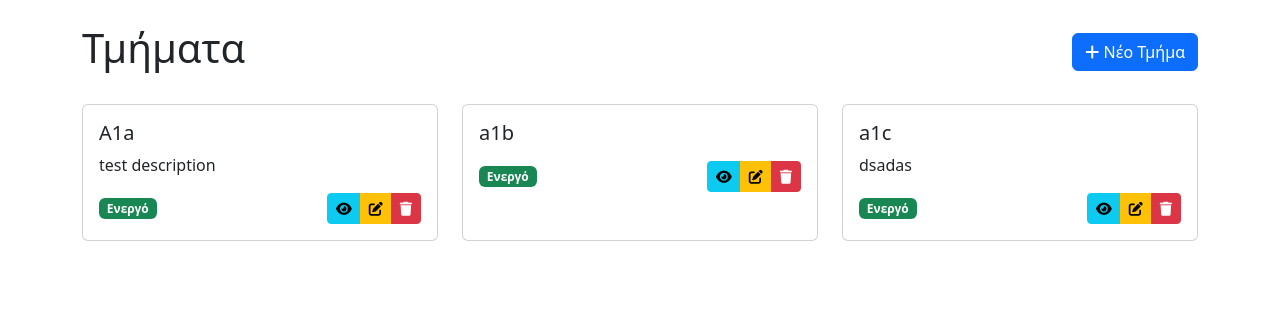
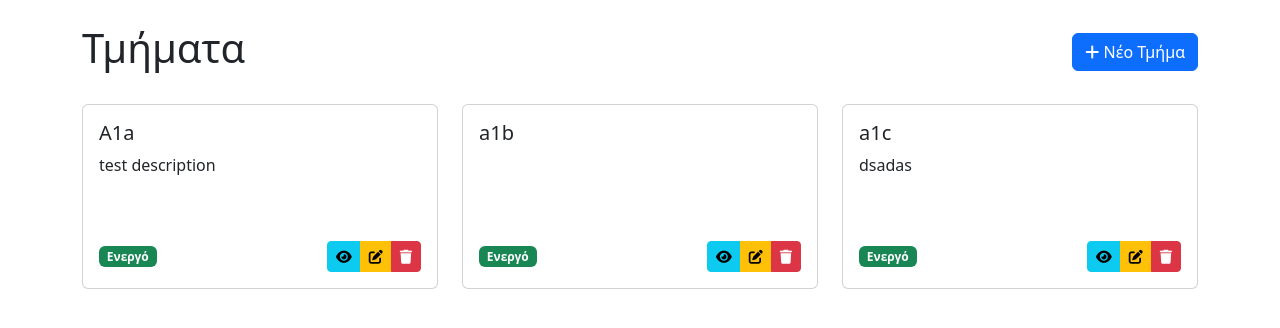
Before and after one commit to leonmarios/CustomSchoolPlugin, a Django app: page /classes/ in a window 1280 px wide. Shown: the part 56-384 px from the top of the page. Run offline with Django 5.2, Linux system fonts and the light colour scheme; a user stored in the database is signed in; data comes from the database, SQL or seed files in the repository.

Commit message:
Fix class card alignment with consistent heights

```diff
--- a/PegkapCMP/ddccsm/templates/classes/class_list.html
+++ b/PegkapCMP/ddccsm/templates/classes/class_list.html
@@ -15,10 +15,10 @@
         {% for class in object_list %}
         <div class="col-md-6 col-lg-4 mb-4">
             <div class="card h-100">
-                <div class="card-body">
+                <div class="card-body d-flex flex-column">
                     <h5 class="card-title">{{ class.name }}</h5>
-                    <p class="card-text">{{ class.description|truncatewords:30 }}</p>
-                    <div class="d-flex justify-content-between align-items-center">
+                    <p class="card-text flex-grow-1" style="min-height: 72px;">{{ class.description|truncatewords:30|default:"&nbsp;" }}</p>
+                    <div class="d-flex justify-content-between align-items-center mt-auto">
                         <span class="badge {% if class.is_active %}bg-success{% else %}bg-danger{% endif %}">
                             {% if class.is_active %}Ενεργό{% else %}Ανενεργό{% endif %}
                         </span>
```
